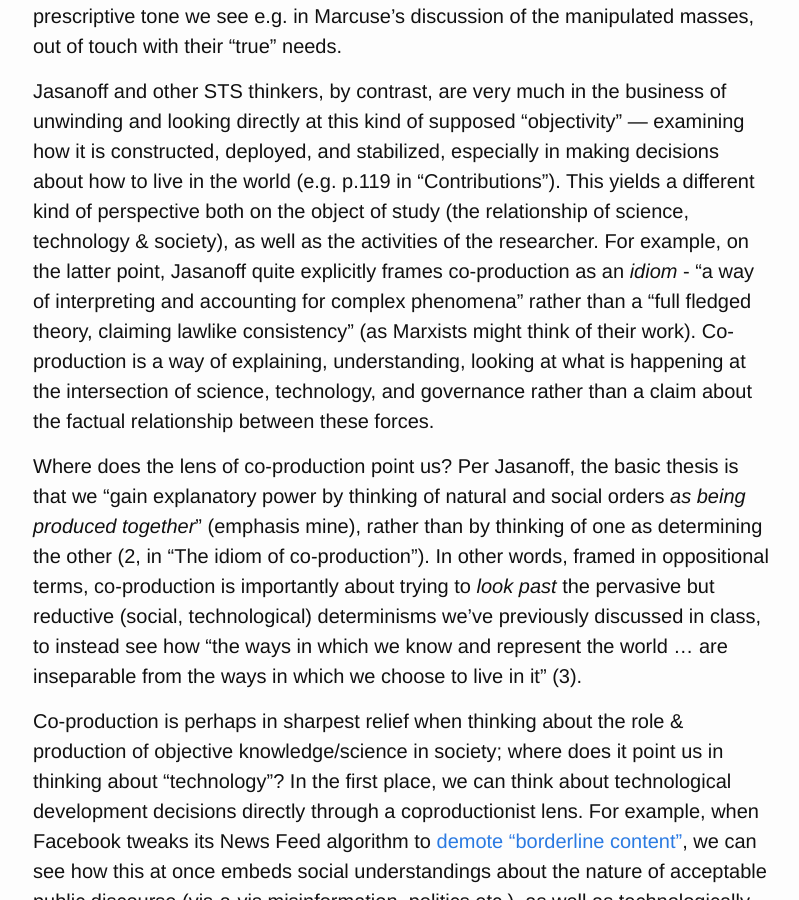
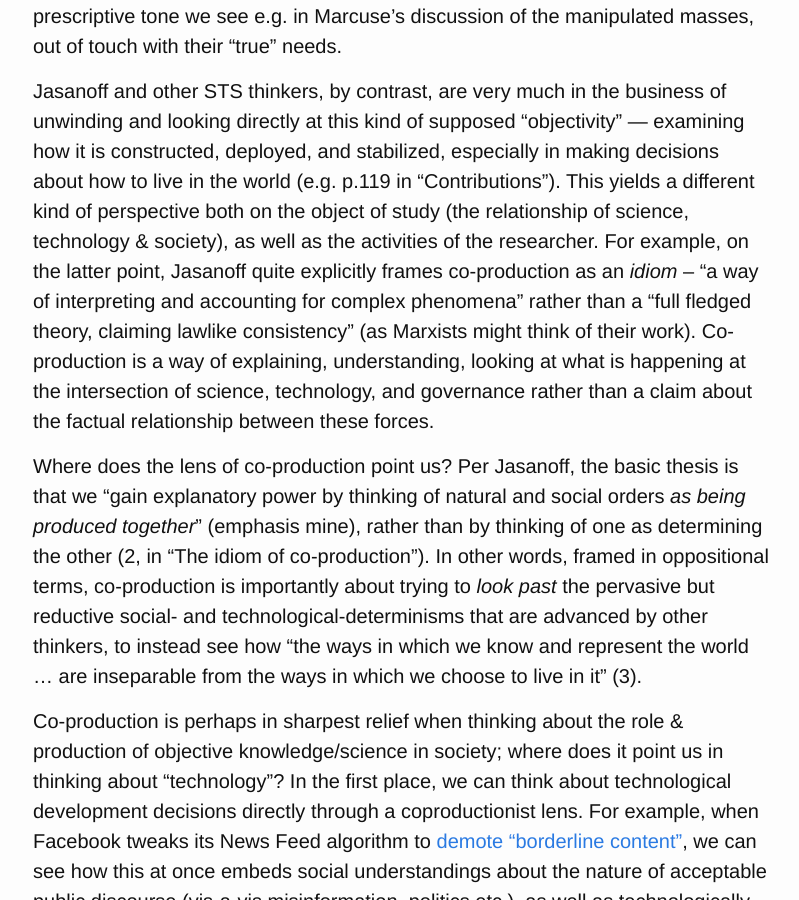
Before and after one commit to Fossj117/fossj117.github.io, a Jekyll site: the page built from _posts/2021-09-21-notes-on-coproduction.md, in a window 1280 px wide and 900 px high, scrolled down 1663 px. Shown: the whole window, without its empty margins (237-1036 px from the left). Built offline with Jekyll 4.4.1, drawn with Linux system fonts in a browser that asks for light colours; a script that is not in the unit is left out; comment, search, counter and statistics services are not loaded.

Commit message:
update notes on coproduction

```diff
--- a/_posts/2021-09-21-notes-on-coproduction.md
+++ b/_posts/2021-09-21-notes-on-coproduction.md
@@ -23,9 +23,9 @@ What does it look like to study processes of co-production? In Jasanoff’s taxo
 
 Against the background of thinkers like Marx & Marcuse, Jasanoff’s constructivist perspective is a clear divergence. Marx and Marcuse think of themselves as doing “objective” social science. This attitude justifies the sometimes condescending & prescriptive tone we see e.g. in Marcuse’s discussion of the manipulated masses, out of touch with their “true” needs.
 
-Jasanoff and other STS thinkers, by contrast, are very much in the business of unwinding and looking directly at this kind of supposed “objectivity” — examining how it is constructed, deployed, and stabilized, especially in making decisions about how to live in the world (e.g. p.119 in “Contributions”). This yields a different kind of perspective both on the object of study (the relationship of science, technology & society), as well as the activities of the researcher. For example, on the latter point, Jasanoff quite explicitly frames co-production as an *idiom* - “a way of interpreting and accounting for complex phenomena”  rather than a “full fledged theory, claiming lawlike consistency” (as Marxists might think of their work). Co-production is a way of explaining, understanding, looking at what is happening at the intersection of science, technology, and governance rather than a claim about the factual relationship between these forces.
+Jasanoff and other STS thinkers, by contrast, are very much in the business of unwinding and looking directly at this kind of supposed “objectivity” — examining how it is constructed, deployed, and stabilized, especially in making decisions about how to live in the world (e.g. p.119 in “Contributions”). This yields a different kind of perspective both on the object of study (the relationship of science, technology & society), as well as the activities of the researcher. For example, on the latter point, Jasanoff quite explicitly frames co-production as an *idiom* -- “a way of interpreting and accounting for complex phenomena”  rather than a “full fledged theory, claiming lawlike consistency” (as Marxists might think of their work). Co-production is a way of explaining, understanding, looking at what is happening at the intersection of science, technology, and governance rather than a claim about the factual relationship between these forces.
 
-Where does the lens of co-production point us? Per Jasanoff, the basic thesis is that we “gain explanatory power by thinking of natural and social orders *as being produced together*” (emphasis mine), rather than by thinking of one as determining the other (2, in “The idiom of co-production”). In other words, framed in oppositional terms, co-production is importantly about trying to *look past* the pervasive but reductive (social, technological) determinisms we’ve previously discussed in class, to instead see how “the ways in which we know and represent the world … are inseparable from the ways in which we choose to live in it” (3).
+Where does the lens of co-production point us? Per Jasanoff, the basic thesis is that we “gain explanatory power by thinking of natural and social orders *as being produced together*” (emphasis mine), rather than by thinking of one as determining the other (2, in “The idiom of co-production”). In other words, framed in oppositional terms, co-production is importantly about trying to *look past* the pervasive but reductive social- and technological-determinisms that are advanced by other thinkers, to instead see how “the ways in which we know and represent the world … are inseparable from the ways in which we choose to live in it” (3).
 
 Co-production is perhaps in sharpest relief when thinking about the role & production of objective knowledge/science in society; where does it point us in thinking about “technology”? In the first place, we can think about technological development decisions directly through a coproductionist lens. For example, when Facebook tweaks its News Feed algorithm to [demote “borderline content”](https://techcrunch.com/2018/11/15/facebook-borderline-content/), we can see how this at once embeds social understandings about the nature of acceptable public discourse (vis-a-vis misinformation, politics etc.), as well as technologically enforces such understandings on the world (in this case, often well beyond the cultural context they originate from). In Jasanoff’s writing, co-production also offers an instructive perspective in moments of controversy, when some novel technoscientific object presents itself and must be integrated into the fold of governance. For example, in “Making the Facts of Life”, Jasanoff describes how this process plays out in the case of human embryonic stem cells across different sociocultural contexts, showing how settling the *ontological* categorization of this new thing (“What is this?”) is interwoven with the *normative-ethical* analysis of it (“What is okay to do with this?”), and how these two questions are ultimately settled together.
 
```
